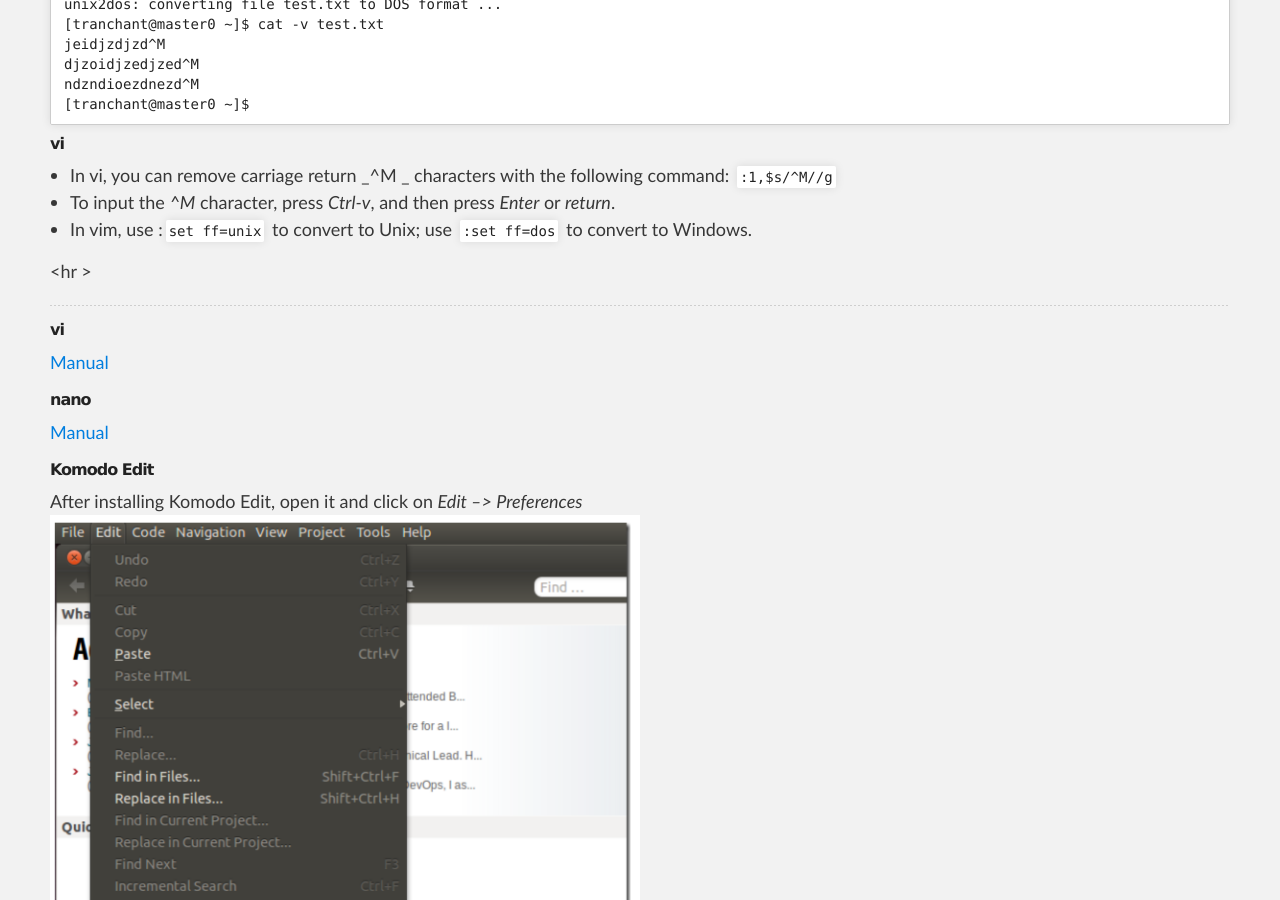
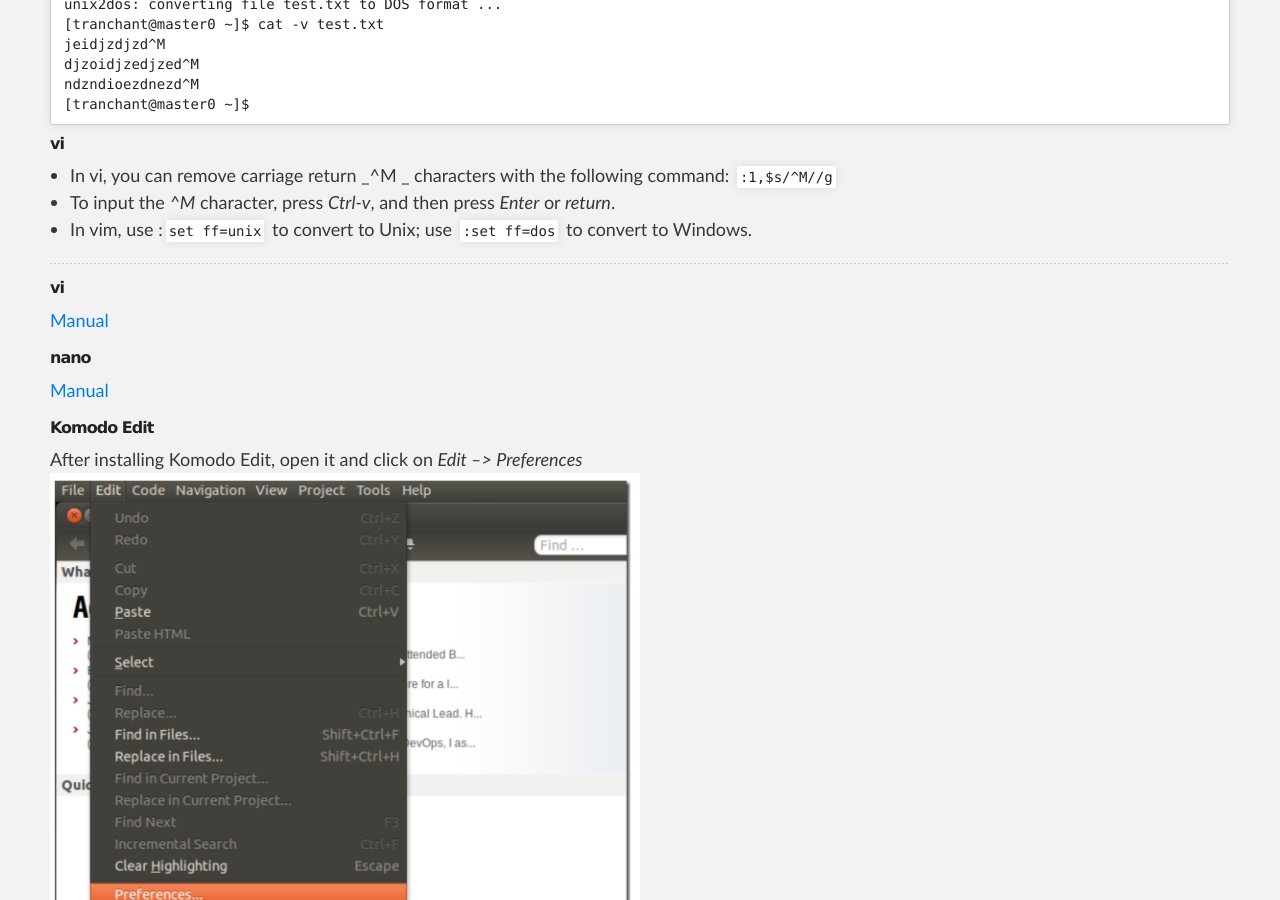
Before and after one commit to SouthGreenPlatform/trainings, a Jekyll site: the page built from _pages/linux/linuxPractice.md, in a window 1280 px wide and 900 px high, scrolled down 4618 px. Built offline with Jekyll 4.4.1, drawn with Linux system fonts in a browser that asks for light colours; nearby versions of some CDN libraries.

Commit message:
Update linuxPractice.md

```diff
--- a/_pages/linux/linuxPractice.md
+++ b/_pages/linux/linuxPractice.md
@@ -180,8 +180,6 @@
 * To input the _^M_ character, press _Ctrl-v_, and then press _Enter_ or _return_.
 * In vim, use :`set ff=unix` to convert to Unix; use `:set ff=dos` to convert to Windows.
 
-<hr \>
-
 -----------------------
 
 <a name="readFile"></a>
```
